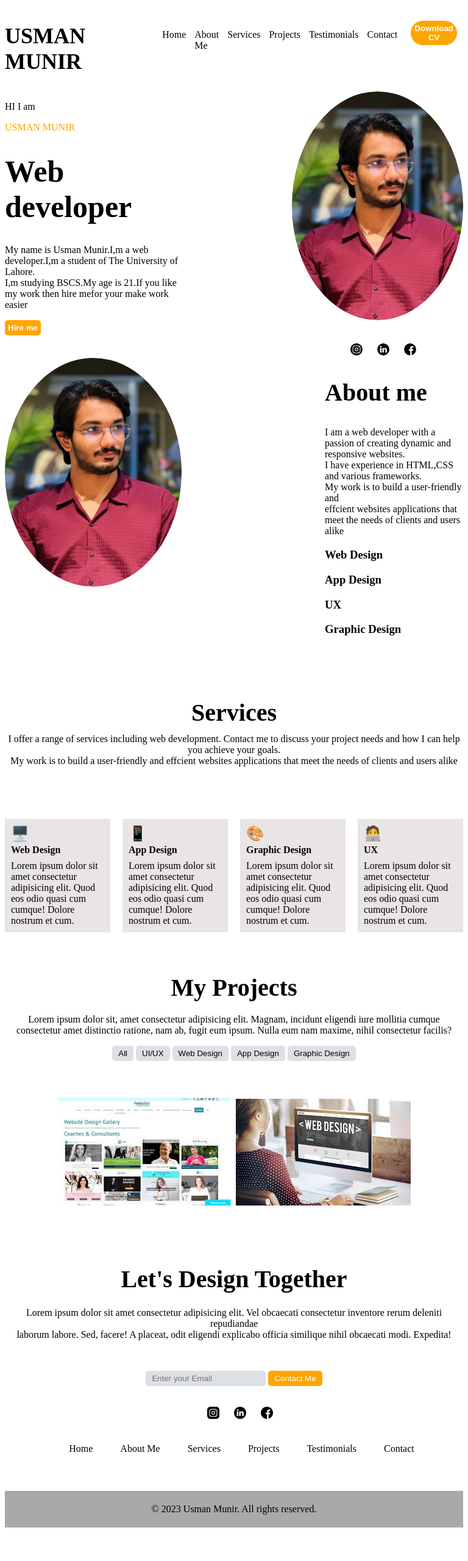
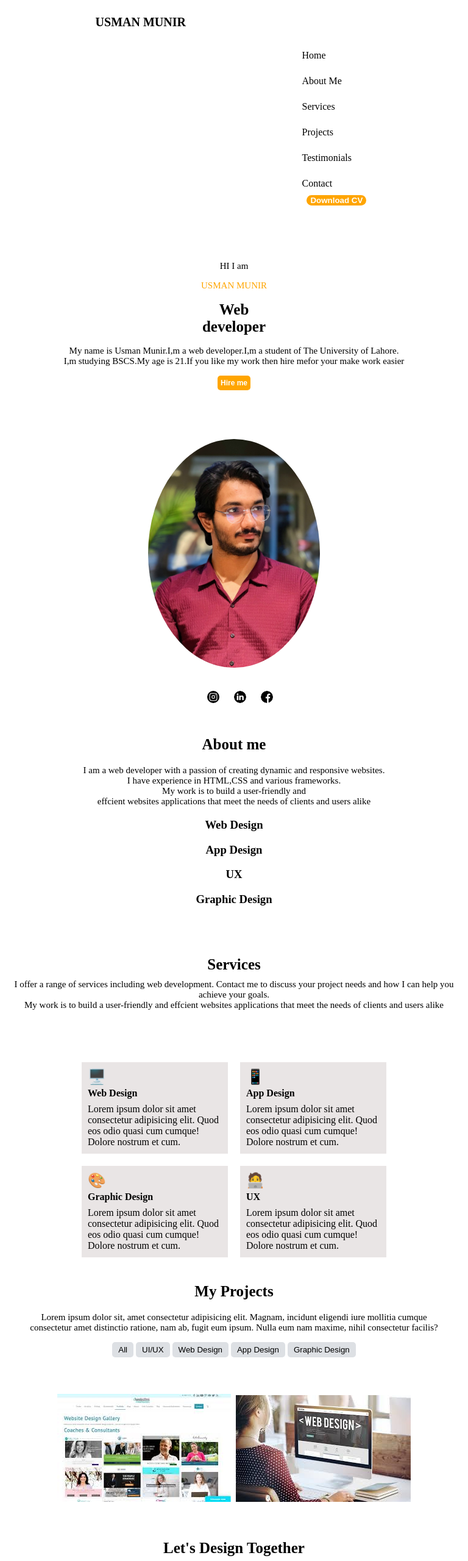
Before and after one commit to Usmanmuneer09/portfolio-, a plain HTML site: page index.html in a window 768 px wide. Shown: the top 2560 px of the page at 61% size. Before the commit the page ends 2513 px from the top, so only its background shows below. Drawn offline with Linux system fonts and the light colour scheme.

Commit message:
768 responsive done

```diff
--- a/index.html
+++ b/index.html
@@ -116,7 +116,7 @@
            <button class="contact"><a  href="#"> Contact Me</a></button>
         </div>
     </div>
-    <div class="social">
+    <!-- <div class="social">
         <a href="https://www.instagram.com/usman_munir06?igsh=MWlscjZmam8wbDdrMg==" target="_blank"> <img src="images/instagram.png" alt="" style="width: 20px; height: 20px;"></a>
         <a href="https://www.linkedin.com/in/usman-munir-81b2a232b?utm_source=share&utm_campaign=share_via&utm_content=profile&utm_medium=android_app" target="_blank"><img src="images/linkedin.png" alt=""style="width="25px height="20px"></a>
         <a href="https://www.facebook.com/share/1CEfS8nzC9/" target="_blank"><img src="images/facebook.png" alt=""style="width="25px height="20px"></a>
@@ -130,8 +130,21 @@
             <li class="no5"><a href="#">Testimonials</a></li>
             <li class="no6"><a href="#">Contact</a></li>
         </ul>
-    </div>
+    </div> -->
     <footer class="footer">
+        <div class="social">
+            <a href="https://www.instagram.com/usman_munir06?igsh=MWlscjZmam8wbDdrMg==" target="_blank"> <img src="images/instagram.png" alt="" style="width: 20px; height: 20px;"></a>
+            <a href="https://www.linkedin.com/in/usman-munir-81b2a232b?utm_source=share&utm_campaign=share_via&utm_content=profile&utm_medium=android_app" target="_blank"><img src="images/linkedin.png" alt=""style="width="25px height="20px"></a>
+            <a href="https://www.facebook.com/share/1CEfS8nzC9/" target="_blank"><img src="images/facebook.png" alt=""style="width="25px height="20px"></a>
+        </div>
+          <ul class="foot-links">
+            <li class="no1"><a href="#">Home</a></li>
+            <li class="no2"><a href="#">About Me</a></li>
+            <li class="no3"><a href="#">Services</a></li>
+            <li class="no4"><a href="#">Projects</a></li>
+            <li class="no5"><a href="#">Testimonials</a></li>
+            <li class="no6"><a href="#">Contact</a></li>
+        </ul>
         <p>© 2023 Usman Munir. All rights reserved.</p>
     </footer>
 
--- a/style.css
+++ b/style.css
@@ -306,12 +306,15 @@ a {
 .footer{
   text-align: center;
   margin-top: 50px;
-  background-color: darkgray;
+  background-color: rgb(224, 222, 222);
   padding: 5px;
 }
 
 @media screen and (max-width: 480px) {
-  .logo h1{
+body{
+  margin: 0 10px 0 10px;
+}
+.logo h1{
     font-size: 15px;
 }
 .nav-links{
@@ -348,6 +351,7 @@ margin-top: 50px;
   display: flex;
   flex-direction: column;
   gap: 30px;
+  margin: 50px;
 }
 .hire{
   padding: -10px;
@@ -360,6 +364,7 @@ margin-top: 50px;
 }
 .pic1{
   margin-top: 30px;
+  display: none;
 }
 .detail{
   margin-top: -200px;
@@ -376,6 +381,7 @@ margin-top: 50px;
 .about-me {
   font-size: 25px;
   margin-bottom: 40px;
+  margin-top: 220px;
 }
 .service p{
   font-size: 15px;
@@ -394,4 +400,92 @@ margin-top: 50px;
   text-align: center;
   margin-right: 40px;
 }
+.contact{
+  padding: -15px;
+  font-size: 10px;
 }
+.hire{
+  padding: -10px;
+  font-size: 12px;
+}
+}
+@media screen and (min-width: 480px) and (max-width: 768px){
+.logo h1{
+font-size: 20px;
+}
+.nav-links{
+  display: flex;
+  flex-direction: column;
+  margin-top: 50px;
+}
+.content{
+  display: flex;
+  flex-direction: column;
+  text-align: center;
+  align-items: center;
+
+}
+.content p{
+  font-size: 15px;
+}
+.content h1{
+  font-size: 25px;
+}
+.profile{
+  margin-top: -100px;
+}
+.secondpart{
+  display: flex;
+  flex-direction: column;
+  text-align: center;
+  margin-top: 30px;
+}
+.about-me {
+  font-size: 25px;
+  margin-bottom: 40px;
+}
+.para{
+  font-size: 15px;
+  margin-top: -20px;
+}
+#bold{
+  font-size: 25px;
+}
+.service{
+  text-align: center;
+}
+.service p{
+  font-size: 15px;
+}
+.container{
+  display: flex;
+  flex-wrap: wrap;
+}
+.roll{
+  font-size: 25px;
+}
+.project p{
+  font-size: 15px;
+}
+.web-image{
+  gap: 50px;
+}
+.together{
+  font-size: 25px;
+  padding-bottom: 3%;
+}
+.lorem{
+  font-size: 15px;
+}
+.pic1{
+  display: none;
+}
+.contact{
+  padding: -15px;
+  font-size: 12px;
+}
+.hire{
+  padding: -10px;
+  font-size: 12px;
+}
+}
```
